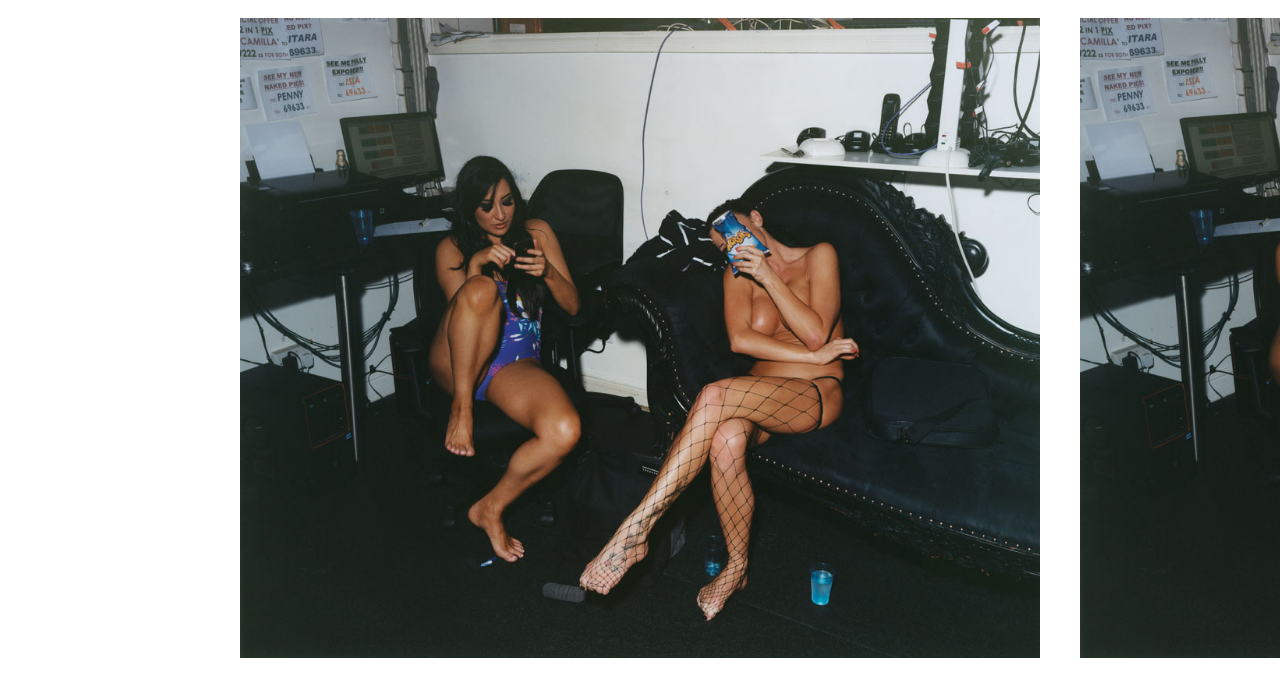
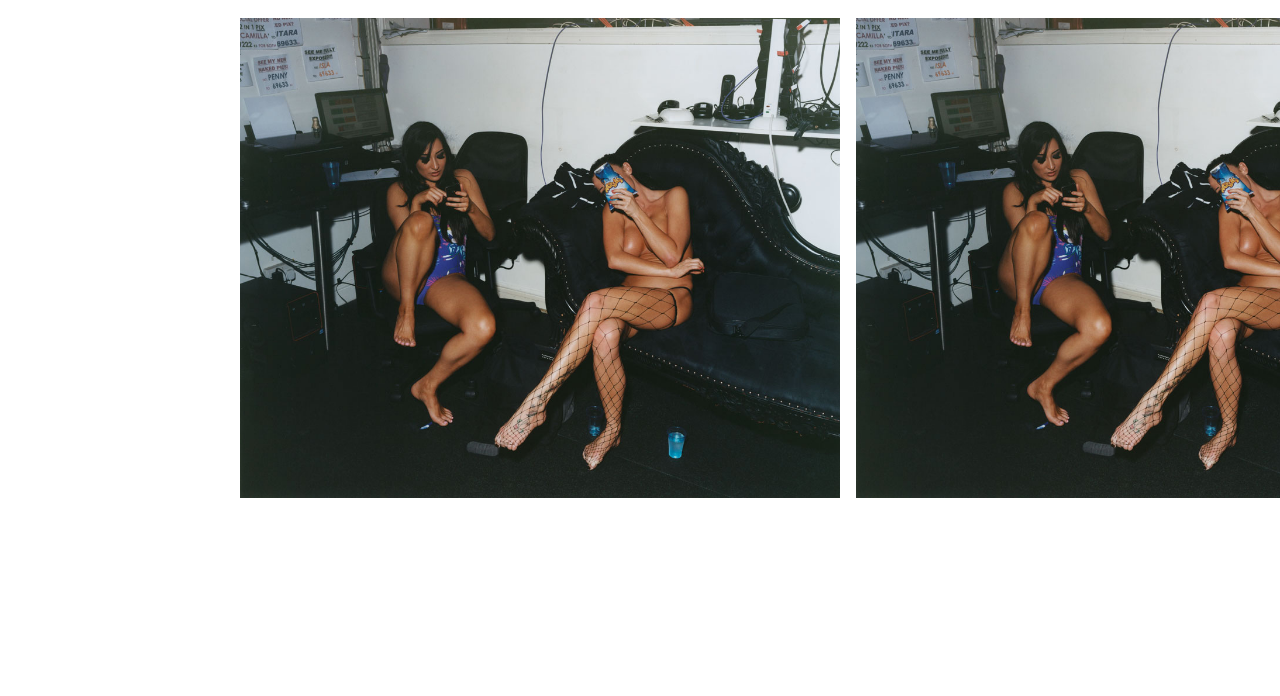
Before and after one commit to tacrossman/BroniaBabes, a plain HTML site: page index.html in a window 1280 px wide. Shown: the part 82-778 px from the top of the page. Drawn offline with nearby package versions, Linux system fonts and the light colour scheme; a web font is replaced by a local one.

Commit message:
img size and padding edit

```diff
--- a/css/main.css
+++ b/css/main.css
@@ -83,13 +83,13 @@ a.next {
   float: left;
   list-style: none;
   overflow: hidden;
-  padding:0 40px 0 0;
+  padding:0 16px 0 0;
   margin: 0;
 }
 
 .images li img {
-  width: 800px;
-  height: 640px;
+  width: 600px;
+  height: 480px;
 }
 
 .rslides {
```
